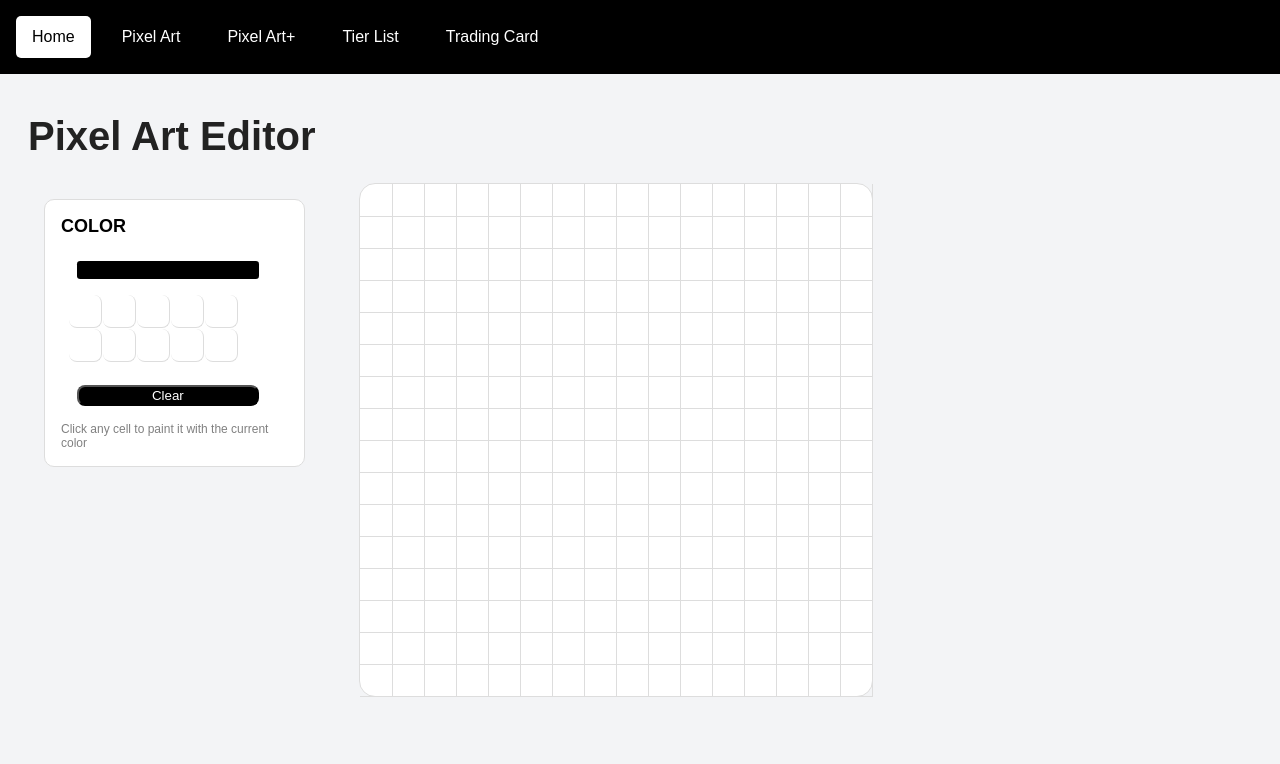
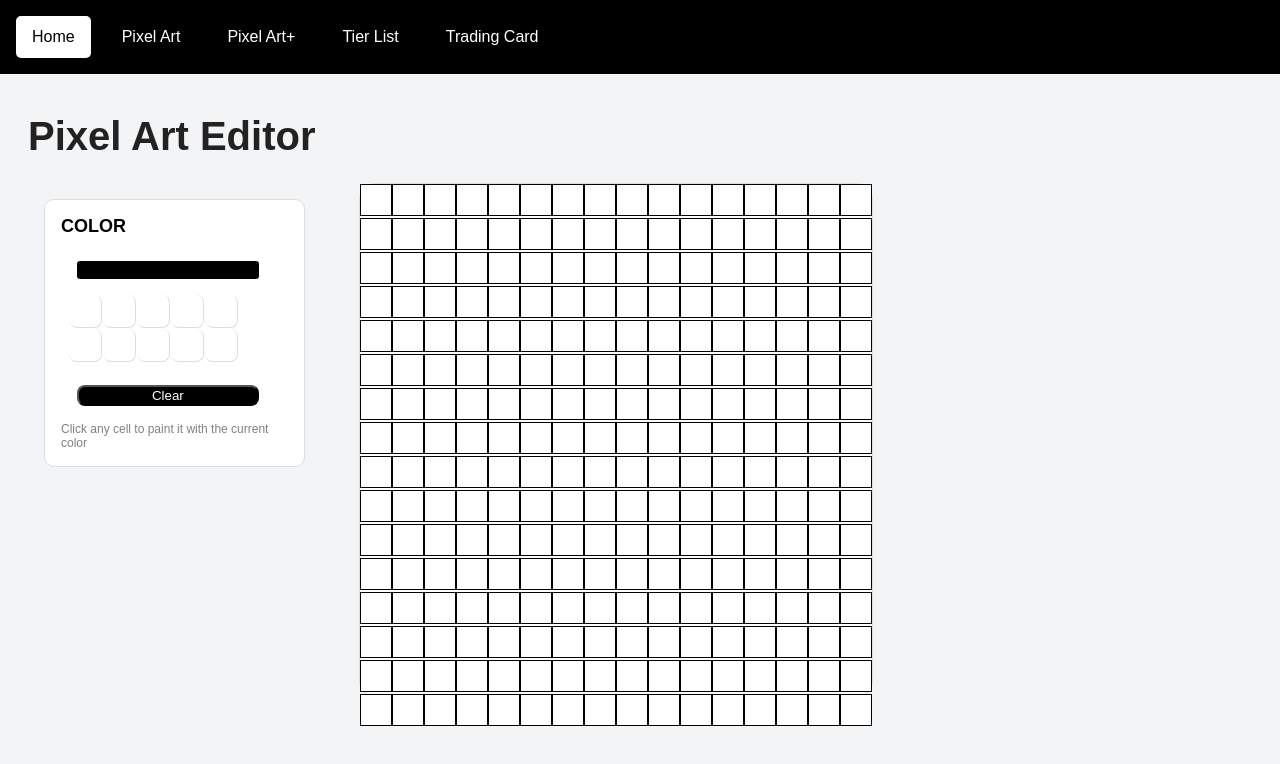
Before and after one commit to SouthBennett/pixel-art, a React (Vite) app in the folder pixel-art/: page / in a window 1280 px wide. Shown: the top 764 px of the page. Built offline with nearby package versions, Linux system fonts and the light colour scheme.

Commit message:
Rendered grid component, only changes from white to black right now

```diff
--- a/pixel-art/src/components/Grid.css
+++ b/pixel-art/src/components/Grid.css
@@ -4,12 +4,15 @@
   grid-template-rows: repeat(16, 32px);
 
   background: white;
-  border: 1px solid #ddd;
+  border: .2px solid #ddd;
   border-radius: 1rem;
 }
 .cell {
   width: 32px;
   height: 32px;
-  border-right: 1px solid #ddd;
-  border-bottom: 1px solid #ddd;
+  border: 1px solid black;
+  /* background-color:white; */
 }
+.cell:hover{
+  background-color: gray;
+}
--- a/pixel-art/src/components/Grid.jsx
+++ b/pixel-art/src/components/Grid.jsx
@@ -1,18 +1,39 @@
 import './Grid.css'
+import { useState } from 'react'
+
 
 export default function Grid(){
-    const cells = [];
+    const rows = Array.from({length: 16})
+    const cols = Array.from({length: 16})
 
-    for(let i =0;i < 256;i++){
-        cells.push(
-            <div className='cell'></div>
-        )
+    const [ pixels, setPixels ] = useState(
+        Array(256).fill("#ffffff")
+    )
+
+    function paintPixel(index){
+        const updatedPixels = [...pixels]
+        updatedPixels[index] = "black"
+        setPixels(updatedPixels)
     }
+
 
 
     return(
         <section className="grid-container">
-            {cells}
+            {rows.map((pixel, rowIndex) => (
+                <div className='row' key={rowIndex} >
+                    {cols.map((_,colIndex) => {
+                        const pixelIndex = rowIndex * 16 + colIndex
+                        return(
+                            <button className='cell' key={colIndex}
+                            onClick={() => paintPixel(pixelIndex)}
+                            style={{backgroundColor: pixels[pixelIndex]}}
+                            ></button>
+                        )
+
+                    })}
+                </div>
+            ))}
         </section>
     )
 
```
